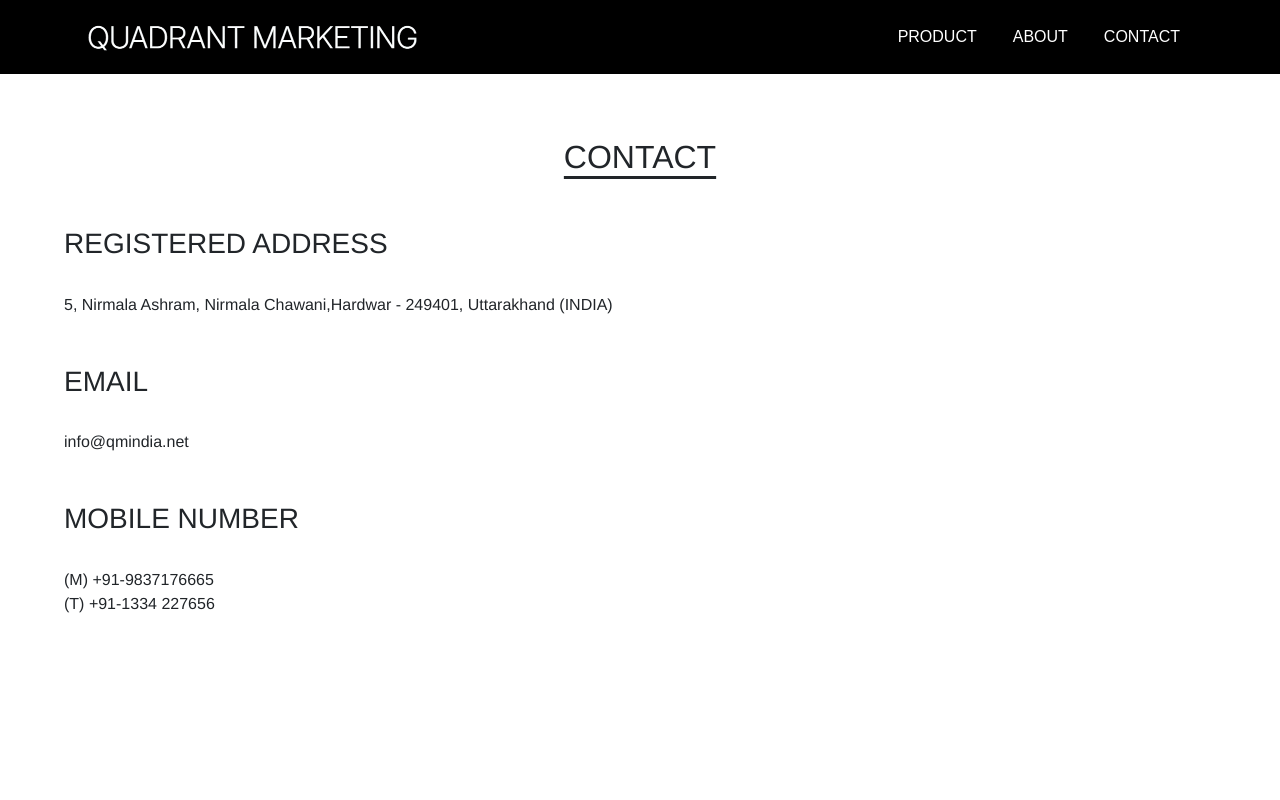
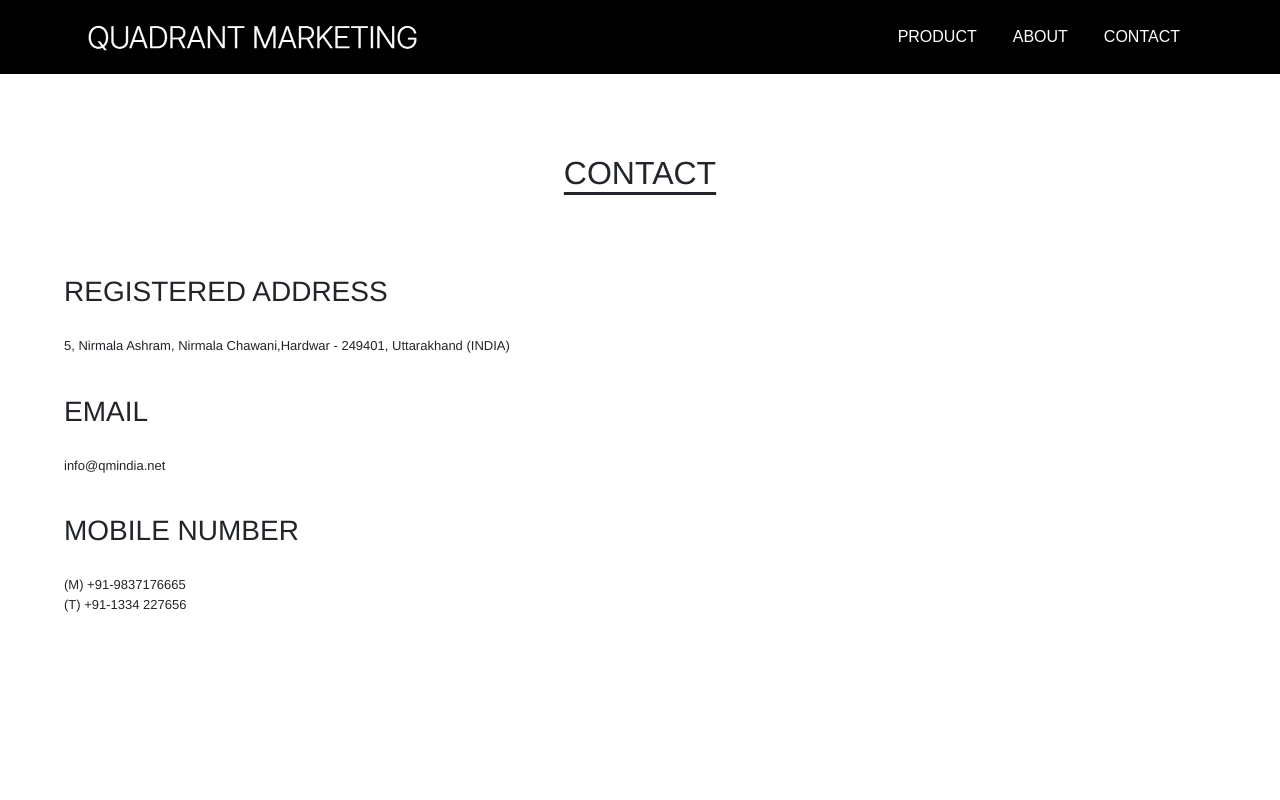
Before and after one commit to CodeDetector/nextjs-tutorial, a Next.js app: page /Contact in a window 1280 px wide. Shown: the top 800 px of the page. Built offline with nearby package versions, Linux system fonts and the light colour scheme.

Commit message:
commited

```diff
--- a/pages/Contact.tsx
+++ b/pages/Contact.tsx
@@ -1,6 +1,6 @@
 import React, { useEffect } from "react"
 import Image from "next/image"
-
+import styles from "../styles/contact.module.css"
 const Contact : React.FC = () =>{
 
     useEffect(()=>
@@ -10,14 +10,14 @@
     ,[])
     return(
         <div style = {{width:"100vw" , height : "100vh"  }}>
-            <div style={{paddingTop:"5%" , }}>
+            <div className={styles.contact} style={{paddingTop:"5%" }}>
 
                 {/* <div>
                     <Image/>
                 </div> */}
                 <div style={{display:"flex", height:"100vh" , flexDirection:"column",fontFamily:"Helvetica"  ,width:"100%" ,  alignItems:"center"}}>
                     <h1 style={{marginBottom:"4%" , textTransform:"uppercase",textDecoration:"underline",textUnderlineOffset:"20%" ,fontSize: "xx-large"}}> contact </h1>
-                    <div style={{display:"flex",flexDirection:"column",fontFamily:"Helvetica",width:"100%" , paddingLeft:"5%"}}>
+                    <div style={{display:"flex",marginTop:"2rem",flexDirection:"column",fontFamily:"Helvetica",width:"100%" , paddingLeft:"5%"}}>
                     <h3 style={{textTransform:"uppercase"}}>Registered Address</h3>
                         <br/>5, Nirmala Ashram, Nirmala Chawani,Hardwar - 249401, Uttarakhand (INDIA)
                         <br/><br/><br/>
--- a/styles/about.module.css
+++ b/styles/about.module.css
@@ -60,3 +60,9 @@
 
     font-family:Arial, Helvetica, sans-serif;
 }
+
+@media (max-width: 768px) {
+    .storyDetails{
+        font-size: small;
+    }
+}
--- /dev/null
+++ b/styles/contact.module.css
@@ -0,0 +1,4 @@
+.contact{
+    font-size: small;
+    margin-top: 1rem;
+}
```
Also changed, not shown: styles/product.module.css (+5 -3 lines).
